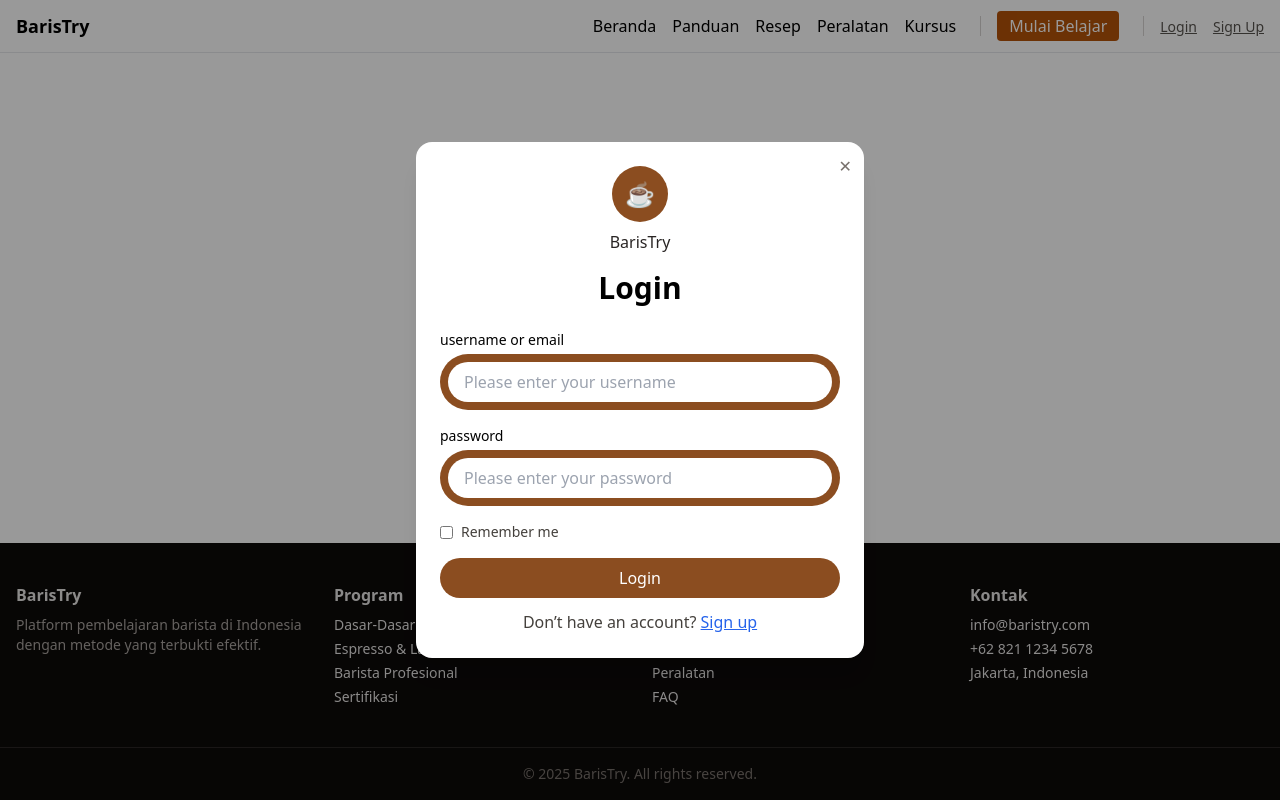
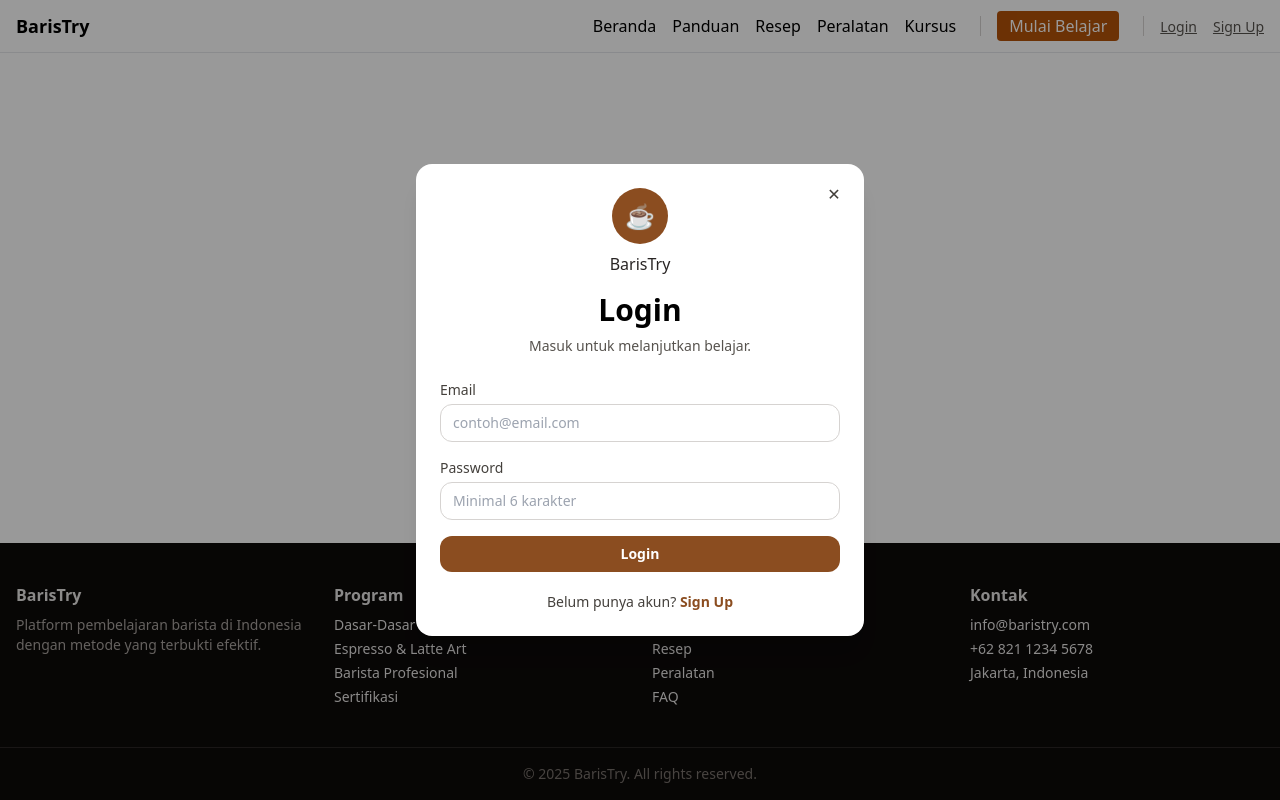
Before and after one commit to aq1el/baristry, a Vue app: page /chat in a window 1280 px wide. Built offline with nearby package versions, Linux system fonts and the light colour scheme.

Commit message:
progress login

```diff
--- a/src/App.vue
+++ b/src/App.vue
@@ -13,4 +13,12 @@
 import BaseNavbar from '@/components/BaseNavbar.vue';
 import BaseFooter from '@/components/BaseFooter.vue';
 import AuthModal from '@/components/AuthModal.vue';
+import { onMounted } from 'vue';
+import { useAuthStore } from '@/stores/auth';
+
+const auth = useAuthStore();
+
+onMounted(() => {
+  auth.hydrate();
+});
 </script>
--- a/src/components/AuthModal.vue
+++ b/src/components/AuthModal.vue
@@ -4,78 +4,100 @@
       v-if="ui.authModal.open"
       class="fixed inset-0 z-50 flex items-center justify-center bg-black/40"
       @click.self="close"
+    >
+      <div
+        class="bg-white rounded-2xl shadow-xl w-[92%] max-w-md p-6 relative outline-none"
+        tabindex="0"
         @keydown.esc="close"
       >
-      <div class="bg-white rounded-2xl shadow-xl w-[92%] max-w-md p-6 relative">
         <div class="flex flex-col items-center mb-4">
           <div class="w-14 h-14 rounded-full bg-[#8B4D20] flex items-center justify-center text-white text-2xl">☕</div>
           <div class="mt-2 text-stone-800 font-medium">BarisTry</div>
         </div>
 
-        <h2 class="text-3xl font-bold text-center mb-6">
+        <h2 class="text-3xl font-bold text-center mb-2">
           {{ ui.authModal.mode === 'login' ? 'Login' : 'Sign Up' }}
         </h2>
+        <p class="text-center text-stone-600 text-sm mb-6">
+          {{ ui.authModal.mode === 'login' ? 'Masuk untuk melanjutkan belajar.' : 'Buat akun baru untuk mulai belajar.' }}
+        </p>
 
         <form class="space-y-4" @submit.prevent="submit">
-          <div>
-            <label class="block text-sm mb-1">username or email</label>
-            <div class="bg-[#8B4D20] rounded-full p-2">
+          <!-- Nama (hanya register) -->
+          <div v-if="ui.authModal.mode === 'register'">
+            <label class="block text-sm font-medium text-stone-700">Nama</label>
             <input
-                v-model.trim="username"
+              v-model="name"
               type="text"
-                class="w-full rounded-full px-4 py-2 outline-none"
-                placeholder="Please enter your username"
+              class="mt-1 w-full rounded-xl border border-stone-300 px-3 py-2 text-sm focus:outline-none focus:ring-2 focus:ring-[#8B4D20]/40"
+              placeholder="Nama lengkap"
+              autocomplete="name"
             />
-            </div>
-            <p v-if="errors.username" class="text-red-600 text-sm mt-1">{{ errors.username }}</p>
+            <p v-if="errors.name" class="mt-1 text-xs text-red-600">{{ errors.name }}</p>
           </div>
 
+          <!-- Email -->
           <div>
-            <label class="block text-sm mb-1">password</label>
-            <div class="bg-[#8B4D20] rounded-full p-2">
+            <label class="block text-sm font-medium text-stone-700">Email</label>
             <input
-                v-model.trim="password"
-                type="password"
-                class="w-full rounded-full px-4 py-2 outline-none"
-                placeholder="Please enter your password"
+              v-model="email"
+              type="email"
+              class="mt-1 w-full rounded-xl border border-stone-300 px-3 py-2 text-sm focus:outline-none focus:ring-2 focus:ring-[#8B4D20]/40"
+              placeholder="contoh@email.com"
+              autocomplete="email"
             />
-            </div>
-            <p v-if="errors.password" class="text-red-600 text-sm mt-1">{{ errors.password }}</p>
+            <p v-if="errors.email" class="mt-1 text-xs text-red-600">{{ errors.email }}</p>
           </div>
 
-          <label class="flex items-center gap-2 text-sm text-stone-700">
-            <input type="checkbox" v-model="remember" />
-            Remember me
-          </label>
+          <!-- Password -->
+          <div>
+            <label class="block text-sm font-medium text-stone-700">Password</label>
+            <input
+              v-model="password"
+              type="password"
+              class="mt-1 w-full rounded-xl border border-stone-300 px-3 py-2 text-sm focus:outline-none focus:ring-2 focus:ring-[#8B4D20]/40"
+              placeholder="Minimal 6 karakter"
+              :autocomplete="ui.authModal.mode === 'login' ? 'current-password' : 'new-password'"
+            />
+            <p v-if="errors.password" class="mt-1 text-xs text-red-600">{{ errors.password }}</p>
+          </div>
+
+          <!-- Notice error/success -->
+          <p v-if="notice" class="text-center text-sm" :class="noticeType === 'ok' ? 'text-green-700' : 'text-red-600'">
+            {{ notice }}
+          </p>
 
           <button
-            class="w-full mt-2 px-4 py-2 rounded-full bg-[#8B4D20] text-white hover:brightness-95 disabled:opacity-60"
+            type="submit"
             :disabled="submitting"
+            class="w-full rounded-xl bg-[#8B4D20] px-4 py-2 text-sm font-semibold text-white hover:opacity-95 disabled:opacity-60"
           >
-            {{ submitting ? 'Processing...' : (ui.authModal.mode === 'login' ? 'Login' : 'Sign Up') }}
+            {{ submitting ? 'Memproses...' : (ui.authModal.mode === 'login' ? 'Login' : 'Buat Akun') }}
           </button>
         </form>
 
-        <p class="mt-3 text-center text-stone-700">
-          <template v-if="ui.authModal.mode === 'login'">
-            Don’t have an account?
-            <button class="text-blue-600 underline" @click="ui.openRegister(ui.authModal.redirect || undefined)">Sign up</button>
-          </template>
-          <template v-else>
-            Already have an account?
-            <button class="text-blue-600 underline" @click="ui.openLogin(ui.authModal.redirect || undefined)">Login</button>
-          </template>
-        </p>
+        <div class="mt-5 text-center text-sm text-stone-700">
+          <span v-if="ui.authModal.mode === 'login'">
+            Belum punya akun?
+            <button class="font-semibold text-[#8B4D20] hover:underline" type="button" @click="ui.switchMode()">
+              Sign Up
+            </button>
+          </span>
+          <span v-else>
+            Sudah punya akun?
+            <button class="font-semibold text-[#8B4D20] hover:underline" type="button" @click="ui.switchMode()">
+              Login
+            </button>
+          </span>
+        </div>
 
         <button
-          class="absolute top-3 right-3 text-stone-500 hover:text-stone-700"
+          class="absolute top-3 right-3 w-9 h-9 rounded-full hover:bg-stone-100 flex items-center justify-center text-stone-700"
           @click="close"
           aria-label="Close"
+          type="button"
         >
           ✕
-        <p v-if="notice" class="text-center text-sm mt-3" :class="notice.includes('berhasil') ? 'text-green-700' : 'text-red-600'">
-          {{ notice }}
-        </p>
         </button>
       </div>
     </div>
@@ -83,33 +105,61 @@
 </template>
 
 <script setup lang="ts">
-import { ref } from 'vue';
+import { reactive, ref, watch } from 'vue';
+import { useRouter } from 'vue-router';
 import { useUiStore } from '@/stores/ui';
 import { useAuthStore } from '@/stores/auth';
-import { useRouter } from 'vue-router';
 
 const ui = useUiStore();
 const auth = useAuthStore();
 const router = useRouter();
 
-const username = ref('');
+const name = ref('');
+const email = ref('');
 const password = ref('');
-const remember = ref(false);
 const submitting = ref(false);
+
 const notice = ref<string | null>(null);
+const noticeType = ref<'ok' | 'err'>('err');
 
-const errors = ref<{ username?: string; password?: string }>({});
+const errors = reactive<{ name?: string; email?: string; password?: string }>({});
+
+function resetForm() {
+  name.value = '';
+  email.value = '';
+  password.value = '';
+  notice.value = null;
+  noticeType.value = 'err';
+  errors.name = undefined;
+  errors.email = undefined;
+  errors.password = undefined;
+}
+
+// reset setiap modal dibuka
+watch(
+  () => ui.authModal.open,
+  (open) => {
+    if (open) resetForm();
+  }
+);
 
 function validate() {
-  errors.value = {};
-  notice.value = null;
+  errors.name = undefined;
+  errors.email = undefined;
+  errors.password = undefined;
 
-  if (!username.value) errors.value.username = 'Email wajib diisi.';
-  else if (!username.value.includes('@')) errors.value.username = 'Masukkan email yang valid.';
-  if (!password.value) errors.value.password = 'Password wajib diisi.';
-  else if (password.value.length < 6) errors.value.password = 'Password minimal 6 karakter.';
+  if (ui.authModal.mode === 'register') {
+    if (!name.value.trim()) errors.name = 'Nama wajib diisi.';
+  }
 
-  return !errors.value.username && !errors.value.password;
+  const e = email.value.trim().toLowerCase();
+  if (!e) errors.email = 'Email wajib diisi.';
+  else if (!e.includes('@')) errors.email = 'Email tidak valid.';
+
+  if (!password.value) errors.password = 'Password wajib diisi.';
+  else if (password.value.length < 6) errors.password = 'Password minimal 6 karakter.';
+
+  return !errors.name && !errors.email && !errors.password;
 }
 
 async function submit() {
@@ -117,30 +167,30 @@ async function submit() {
 
   submitting.value = true;
   notice.value = null;
+  noticeType.value = 'err';
 
   try {
-    // pastikan auth state ready
     await auth.hydrate();
 
-    const email = username.value.trim().toLowerCase();
-    const pass = password.value;
+    const e = email.value.trim().toLowerCase();
+    const p = password.value;
 
     if (ui.authModal.mode === 'login') {
-      await auth.signIn(email, pass);
+      await auth.signIn(e, p);
+      notice.value = 'Login berhasil.';
+      noticeType.value = 'ok';
     } else {
-      // mode signup/register
-      const res = await auth.signUp(email, pass);
-      // kalau Supabase kamu aktifkan Email Confirmation, session bisa null sampai user verifikasi
+      const res = await auth.signUp(e, p, name.value.trim());
+      // Kalau email confirmation aktif, session bisa null sampai verifikasi
       if (!res?.session) {
-        notice.value = 'Akun berhasil dibuat. Silakan cek email untuk verifikasi, lalu login.';
+        notice.value = 'Akun dibuat. Cek email untuk verifikasi, lalu login.';
+        noticeType.value = 'ok';
+        return; // jangan auto close dulu
       }
+      notice.value = 'Akun berhasil dibuat.';
+      noticeType.value = 'ok';
     }
 
-    try {
-      localStorage.setItem('baristry_auth_remember', remember.value ? '1' : '0');
-    } catch {}
-
-    // tutup modal dan redirect ke halaman tujuan
     const redirect = ui.authModal.redirect || '/';
     ui.closeAuth();
 
@@ -149,8 +199,8 @@ async function submit() {
       router.push(redirect);
     }
   } catch (e: any) {
-    // tampilkan error Supabase
     notice.value = e?.message || 'Gagal memproses autentikasi.';
+    noticeType.value = 'err';
   } finally {
     submitting.value = false;
   }
--- a/src/components/BaseNavbar.vue
+++ b/src/components/BaseNavbar.vue
@@ -17,21 +17,24 @@
         </li>
 
         <li class="ml-2 h-5 w-px bg-stone-300" />
-        <template v-if="auth.isLoggedIn">
+        <template v-if="!auth.isLoggedIn">
+          <li><button class="text-sm underline text-stone-600" @click="ui.openLogin()">Login</button></li>
+          <li><button class="text-sm underline text-stone-600" @click="ui.openRegister()">Sign Up</button></li>
+        </template>
+        <template v-else>
           <li class="text-sm text-stone-700">
-            Hi, <span class="font-medium">{{ auth.user?.name }}</span>
+            Hi, <span class="font-medium">{{ auth.profile?.name || auth.user?.email }}</span>
             <span class="ml-2 px-2 py-0.5 rounded text-xs" :class="auth.isPremium ? 'bg-amber-200 text-amber-900' : 'bg-stone-200 text-stone-700'">
               {{ auth.isPremium ? 'Premium' : 'Free' }}
+              <span v-if="auth.isPremium" class="badge-premium">⭐ Premium </span>
+              <button v-else class="px-3 py-1 rounded bg-amber-500 text-white hover:bg-amber-600 text-sm" @click="openUpgrade"> Upgrade Premium </button>
+                <button class="text-sm underline text-stone-600" @click="auth.signOut()">Logout</button>
             </span>
           </li>
           <li v-if="!auth.isPremium">
             <button class="px-3 py-1 rounded bg-amber-500 text-white hover:bg-amber-600 text-sm" @click="onUpgrade">Upgrade</button>
           </li>
-          <li><button class="text-sm underline text-stone-600" @click="auth.logout()">Logout</button></li>
-        </template>
-        <template v-else>
-          <li><button class="text-sm underline text-stone-600" @click="openLogin()">Login</button></li>
-          <li><button class="text-sm underline text-stone-600" @click="openRegister()">Sign Up</button></li>
+          <li><button class="text-sm underline text-stone-600" @click="auth.signOut()">Logout</button></li>
         </template>
       </ul>
     </nav>
--- a/src/router/index.ts
+++ b/src/router/index.ts
@@ -40,22 +40,23 @@ const router = createRouter({
 
     { path: '/contact', name: 'contact', component: ContactPage },
 
-    // ✅ Protected route
     { path: '/chat', name: 'chat', component: ChatPage, meta: { requiresAuth: true } },
   ],
 });
 
-// ✅ Guard: buka modal login kalau user belum login
 router.beforeEach(async (to) => {
   const auth = useAuthStore();
   const ui = useUiStore();
-
   await auth.hydrate();
 
   if (to.meta.requiresAuth && !auth.isLoggedIn) {
-    // buka modal login, simpan tujuan supaya setelah login bisa lanjut
     ui.openLogin(to.fullPath);
-    return false; // batalkan navigasi
+    return false;
+  }
+
+  if (to.meta.requiresPremium && !auth.isPremium) {
+    alert('Fitur ini hanya untuk pengguna Premium.');
+    return false;
   }
 });
 
--- a/src/stores/auth.ts
+++ b/src/stores/auth.ts
@@ -2,9 +2,16 @@ import { defineStore } from 'pinia';
 import { supabase } from '@/lib/supabase';
 import type { Session, User } from '@supabase/supabase-js';
 
+type Profile = {
+  id: string;
+  name: string | null;
+  role: 'free' | 'premium' | 'admin';
+};
+
 type AuthState = {
   session: Session | null;
   user: User | null;
+  profile: Profile | null;
   hydrated: boolean;
 };
 
@@ -12,11 +19,14 @@ export const useAuthStore = defineStore('auth', {
   state: (): AuthState => ({
     session: null,
     user: null,
+    profile: null,
     hydrated: false,
   }),
 
   getters: {
     isLoggedIn: (s) => !!s.user,
+    isPremium: (s) => s.profile?.role === 'premium' || s.profile?.role === 'admin',
+    isAdmin: (s) => s.profile?.role === 'admin',
   },
 
   actions: {
@@ -26,29 +36,40 @@ export const useAuthStore = defineStore('auth', {
       const { data } = await supabase.auth.getSession();
       this.session = data.session ?? null;
       this.user = data.session?.user ?? null;
-      this.hydrated = true;
 
-      // sinkron kalau ada perubahan auth (login/logout)
-      supabase.auth.onAuthStateChange((_event, session) => {
+      if (this.user) {
+        await this.fetchProfile();
+      }
+
+      supabase.auth.onAuthStateChange(async (_event, session) => {
         this.session = session ?? null;
         this.user = session?.user ?? null;
+        this.profile = null;
+
+        if (this.user) {
+          await this.fetchProfile();
+        }
       });
-      // event listener ini memang cara standar Supabase untuk memantau state auth.
+
+      this.hydrated = true;
     },
 
-    async signUp(email: string, password: string, name?: string) {
-      const { data, error } = await supabase.auth.signUp({
-        email,
-        password,
-        options: {
-          data: { name: name ?? '' }, // user_metadata
-        },
-      });
+    async fetchProfile() {
+      if (!this.user) return;
 
-      // Jika Confirm email aktif, session biasanya null sampai user verifikasi email.
-      if (error) throw error;
+      const { data, error } = await supabase
+        .from('profiles')
+        .select('id, name, role')
+        .eq('id', this.user.id)
+        .single();
 
-      return data;
+      if (error) {
+        console.error('Failed to load profile:', error.message);
+        this.profile = null;
+        return;
+      }
+
+      this.profile = data;
     },
 
     async signIn(email: string, password: string) {
@@ -57,17 +78,29 @@ export const useAuthStore = defineStore('auth', {
         password,
       });
       if (error) throw error;
+
       this.session = data.session;
       this.user = data.user;
+      await this.fetchProfile();
+    },
+
+    async signUp(email: string, password: string, name?: string) {
+      const { data, error } = await supabase.auth.signUp({
+        email,
+        password,
+        options: { data: { name: name ?? '' } },
+      });
+      if (error) throw error;
+
+      // profile akan dibuat otomatis oleh trigger
       return data;
     },
 
     async signOut() {
-      const { error } = await supabase.auth.signOut();
-      if (error) throw error;
+      await supabase.auth.signOut();
       this.session = null;
       this.user = null;
-      // signOut akan membersihkan session di storage Supabase client.
+      this.profile = null;
     },
   },
 });
--- a/src/stores/ui.ts
+++ b/src/stores/ui.ts
@@ -6,35 +6,40 @@ type UiState = {
   authModal: {
     open: boolean;
     mode: AuthMode;
-    redirect?: string | null;
+    redirect: string | null;
   };
 };
 
 export const useUiStore = defineStore('ui', {
   state: (): UiState => ({
     authModal: {
-      open: false as boolean,
-      mode: 'login' as AuthMode,
-      redirect: null as string | null
-    }
+      open: false,
+      mode: 'login',
+      redirect: null,
+    },
   }),
+
   actions: {
     openLogin(redirect?: string) {
       this.authModal.open = true;
       this.authModal.mode = 'login';
       this.authModal.redirect = redirect ?? null;
     },
+
     openRegister(redirect?: string) {
       this.authModal.open = true;
       this.authModal.mode = 'register';
       this.authModal.redirect = redirect ?? null;
     },
+
     closeAuth() {
       this.authModal.open = false;
       this.authModal.redirect = null;
+      this.authModal.mode = 'login';
     },
+
     switchMode() {
       this.authModal.mode = this.authModal.mode === 'login' ? 'register' : 'login';
-    }
-  }
+    },
+  },
 });
```
Lines whose indentation alone changed are shown as unchanged.
